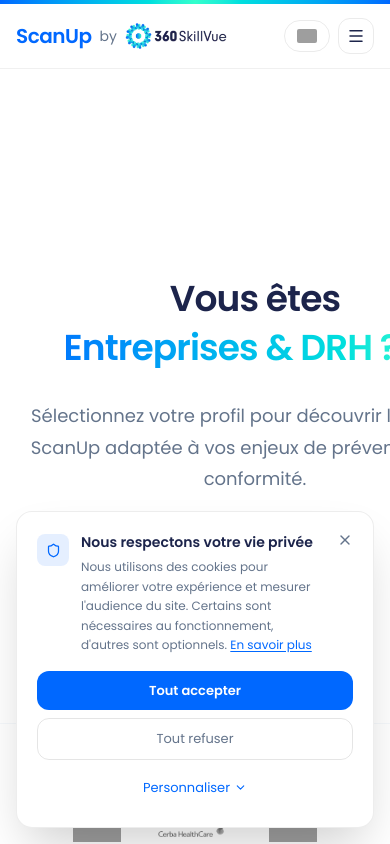
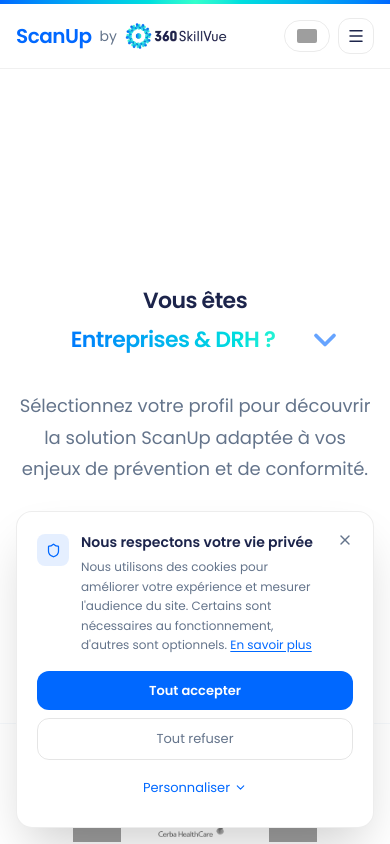
Before and after one commit to 360skillvue/site360skillvue, a React (Vite) app: page / in a window 390 px wide. Shown: the top 844 px of the page. Built offline with nearby package versions, Linux system fonts and the light colour scheme; grey boxes are pictures that could not be loaded.

Commit message:
test mobile

```diff
--- a/src/pages/HomePage.tsx
+++ b/src/pages/HomePage.tsx
@@ -117,22 +117,22 @@
           />
         </div>
 
-        <div className="max-w-5xl mx-auto px-6 text-center">
+        <div className="max-w-5xl mx-auto px-4 sm:px-6 text-center">
           <FadeIn>
-            <h1 className="text-[36px] sm:text-[48px] md:text-[62px] lg:text-[76px] font-bold leading-[1.15] tracking-tight mb-6">
+            <h1 className="text-[22px] sm:text-[42px] md:text-[62px] lg:text-[76px] font-bold leading-[1.2] sm:leading-[1.15] tracking-tight mb-6">
               <span className="block mb-2">{t.home.heroTitle}</span>
 
               {/* Animated label slot */}
               <span className="relative inline-block" ref={dropdownRef}>
                 <button
                   onClick={() => setOpen(o => !o)}
-                  className="inline-flex items-center gap-3 focus:outline-none group"
+                  className="inline-flex items-center gap-2 sm:gap-3 focus:outline-none group"
                 >
                   {/* Spacer (invisible longest label) keeps width stable */}
                   <span className="relative inline-block">
                     <span
                       aria-hidden
-                      className="invisible whitespace-nowrap select-none pointer-events-none"
+                      className="invisible sm:whitespace-nowrap select-none pointer-events-none"
                     >
                       Assureurs &amp; Mutuelles ?
                     </span>
@@ -143,7 +143,7 @@
                         animate={{ opacity: 1, y: 0 }}
                         exit={{ opacity: 0, y: -28 }}
                         transition={{ duration: 0.42, ease: [0.16, 1, 0.3, 1] }}
-                        className="absolute inset-0 flex items-center justify-center text-transparent bg-clip-text bg-gradient-to-r from-scanup-blue to-scanup-turquoise whitespace-nowrap"
+                        className="absolute inset-0 flex items-center justify-center text-transparent bg-clip-text bg-gradient-to-r from-scanup-blue to-scanup-turquoise sm:whitespace-nowrap"
                       >
                         {selected ? selected.label : audiences[cycleIdx].label} ?
                       </motion.span>
```
